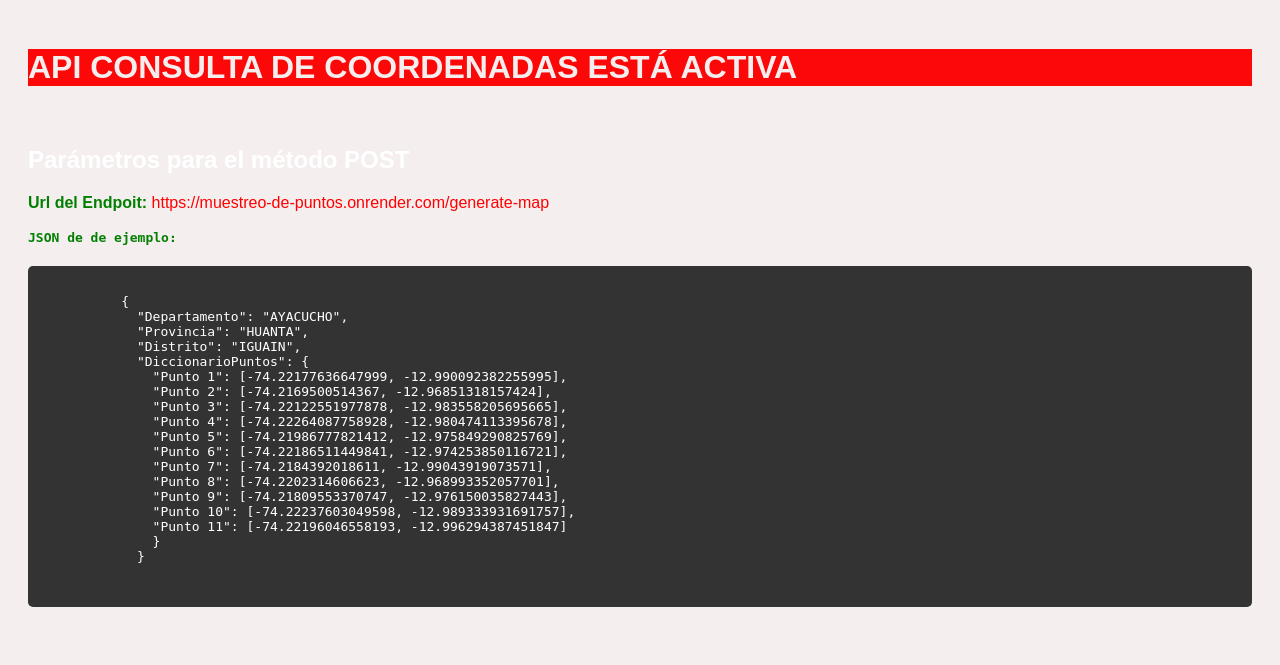
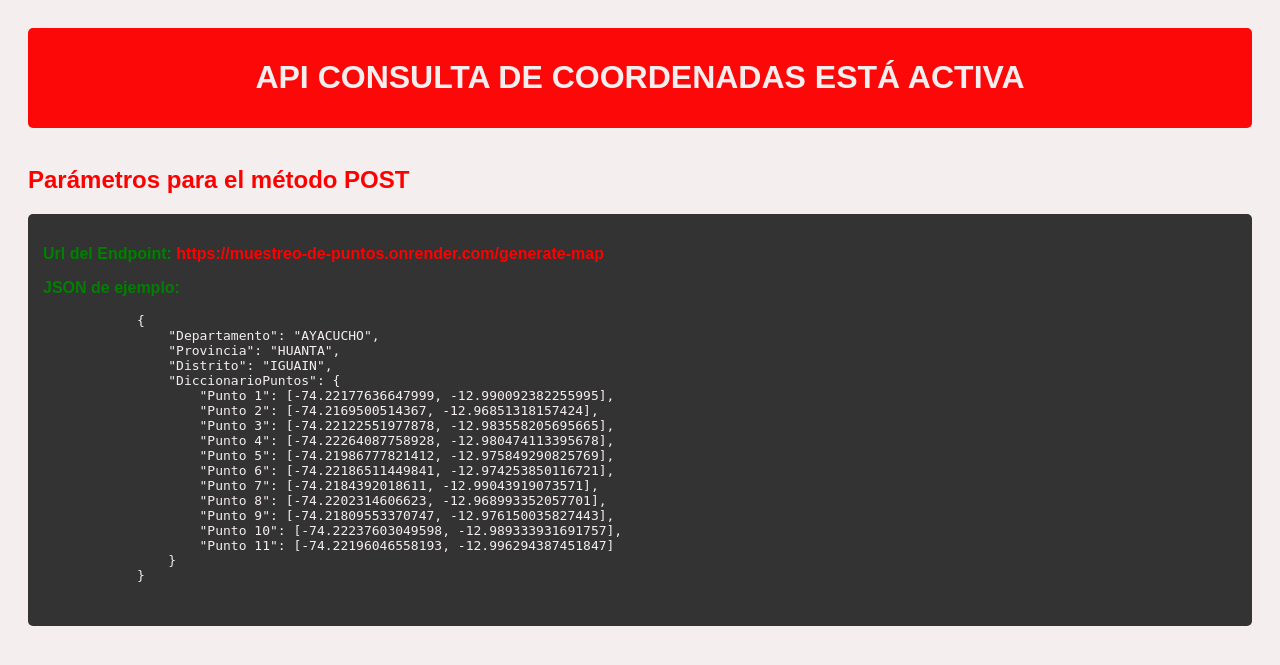
Before and after one commit to H-enrique2013/Muestreo_de_Puntos, a Flask app: page / in a window 1280 px wide. Shown: the top 665 px of the page. Run offline with Flask 3, Linux system fonts and the light colour scheme.

Commit message:
cambios en index

```diff
--- a/templates/index.html
+++ b/templates/index.html
@@ -3,10 +3,10 @@
 <head>
     <meta charset="UTF-8">
     <meta name="viewport" content="width=device-width, initial-scale=1.0">
-    <title >API Render Coordinates</title>
+    <title>API Render Coordinates</title>
     <style>
         body {
-          background-color: #f5eeee; /* Color de fondo oscuro */
+            background-color: #f5eeee; /* Color de fondo claro */
             color: white; /* Color de texto */
             font-family: Arial, sans-serif; /* Fuente del texto */
             padding: 20px; /* Espaciado interior */
@@ -14,34 +14,55 @@
 
         .Titulo {
             background-color: #fc0808;
+            color: #f5eeee;
+            text-align: center; /* Para centrar el contenido */
+            padding: 10px; /* Espaciado interior */
+            border-radius: 5px; /* Bordes redondeados */
+        }
 
-      }
         .Contenido {
             background-color: #333; /* Color de fondo oscuro para el div */
             padding: 15px; /* Espaciado interior del div */
             margin-top: 20px; /* Margen superior */
             border-radius: 5px; /* Bordes redondeados */
         }
+
         pre {
             white-space: pre-wrap; /* Envolver el contenido del pre */
+            color: #f5eeee; /* Color del texto dentro del pre */
+        }
+
+        h2 {
+            color: red;
+        }
+
+        p span {
+            font-weight: bold;
+        }
+
+        p span.url {
+            color: red;
+        }
+
+        p span.json-label {
+            color: green;
         }
     </style>
 </head>
 <body>
     <div class="Titulo">
-    <h1 style="color:#f5eeee">API CONSULTA DE COORDENADAS ESTÁ ACTIVA</h1>
+        <h1>API CONSULTA DE COORDENADAS ESTÁ ACTIVA</h1>
     </div>
     <br>
     <h2>Parámetros para el método POST</h2>
+    <div class="Contenido">
         <p>
-      <span style="color: green;font-weight: bold;">Url del Endpoit:</span>
-      <span style="color: red;">https://muestreo-de-puntos.onrender.com/generate-map</span>
+            <span class="json-label">Url del Endpoint:</span>
+            <span class="url">https://muestreo-de-puntos.onrender.com/generate-map</span>
         </p>
         <p>
-      <samp style="color: green;font-weight: bold;">JSON de de ejemplo:</samp>
+            <span class="json-label">JSON de ejemplo:</span>
         </p>
-
-    <div class="Contenido">
         <pre>
             {
                 "Departamento": "AYACUCHO",
```
Lines whose indentation alone changed are shown as unchanged.
